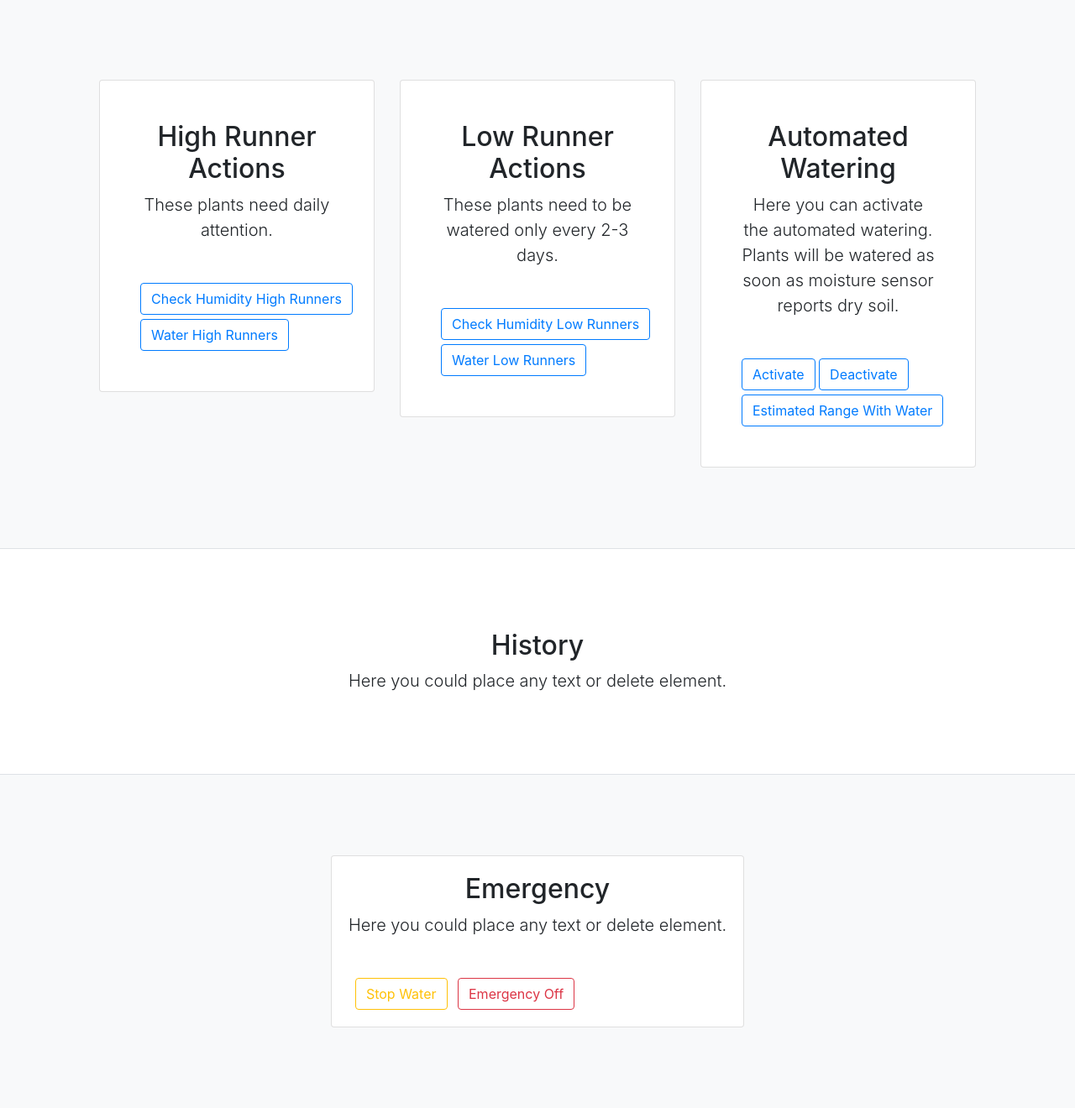
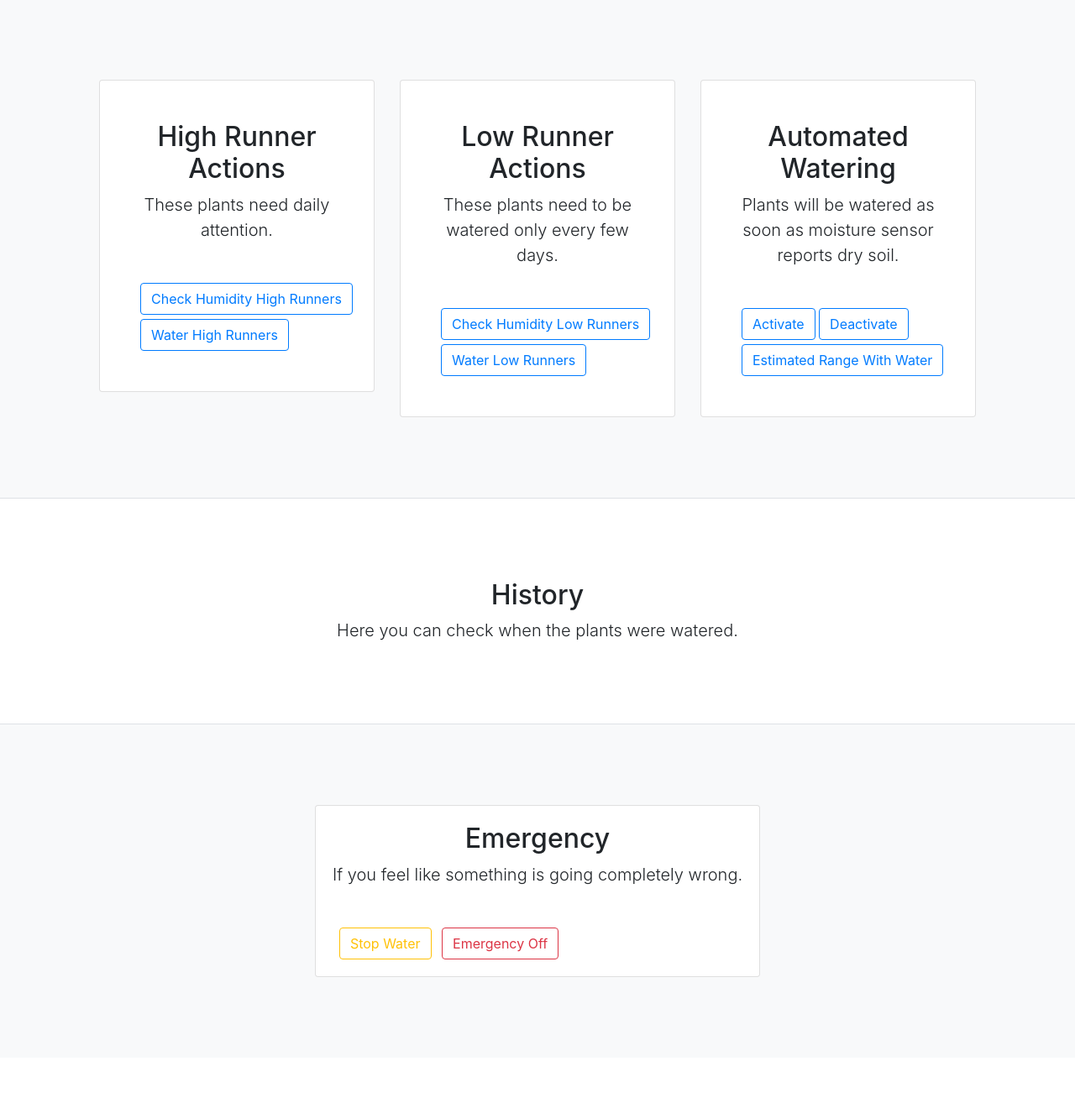
Before and after one commit to LeopoldWalther/Plant_Watering_System, a Flask app: page / in a window 1280 px wide. Shown: the part 423-1743 px from the top of the page at 84% size. After the commit the page ends 1587 px from the top, so only its background shows below. Run offline with Flask 2, Linux system fonts and the light colour scheme; some libraries are stand-ins or nearby versions.

Commit message:
feat: Change text for auto watering card, history and emergency

```diff
--- a/plant_watering_web_app/templates/dashboard.html
+++ b/plant_watering_web_app/templates/dashboard.html
@@ -71,7 +71,7 @@
                         <div class="card-body p-5">
                             <div class="text-center mb-5">
                                 <h2 class="fw-bolder">Low Runner Actions</h2>
-                                <p class="lead mb-0">These plants need to be watered only every 2-3 days.</p>
+                                <p class="lead mb-0">These plants need to be watered only every few days.</p>
                             </div>
                             <div class="d-grid">
                                 <a class="btn btn-outline-primary" href="/sensor/low_runners">Check Humidity Low Runners</a>
@@ -86,7 +86,7 @@
                         <div class="card-body p-5">
                             <div class="text-center mb-5">
                                 <h2 class="fw-bolder">Automated Watering</h2>
-                                <p class="lead mb-0">Here you can activate the automated watering.
+                                <p class="lead mb-0">
                                     Plants will be watered as soon as moisture sensor reports dry soil.</p>
                             </div>
                             <div class="d-grid">
@@ -108,7 +108,7 @@
                 <div class="col-lg-6">
                     <div class="text-center my-5">
                         <h2 class="fw-bolder">History</h2>
-                        <p class="lead mb-0">Here you could place any text or delete element.</p>
+                        <p class="lead mb-0">Here you can check when the plants were watered.</p>
                     </div>
                 </div>
             </div>
@@ -123,7 +123,7 @@
                     <div class="card-body">
                         <div class="text-center mb-5">
                             <h2 class="fw-bolder">Emergency</h2>
-                            <p class="lead mb-0">Here you could place any text or delete element.</p>
+                            <p class="lead mb-0">If you feel like something is going completely wrong.</p>
                         </div>
                         <div class="d-grid">
                             <button type="button" class="btn btn-outline-warning ml-2">Stop Water</button>
```
